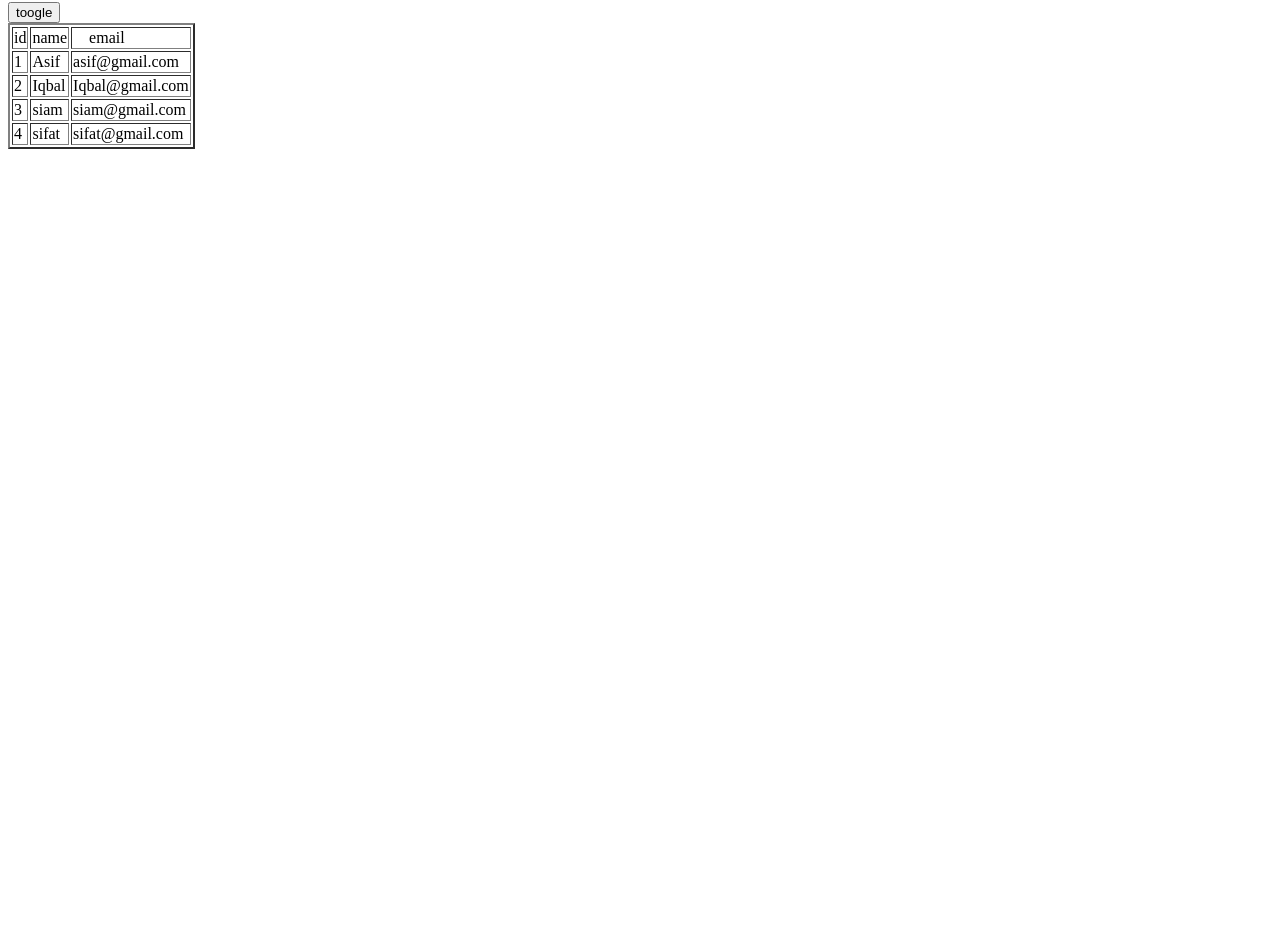
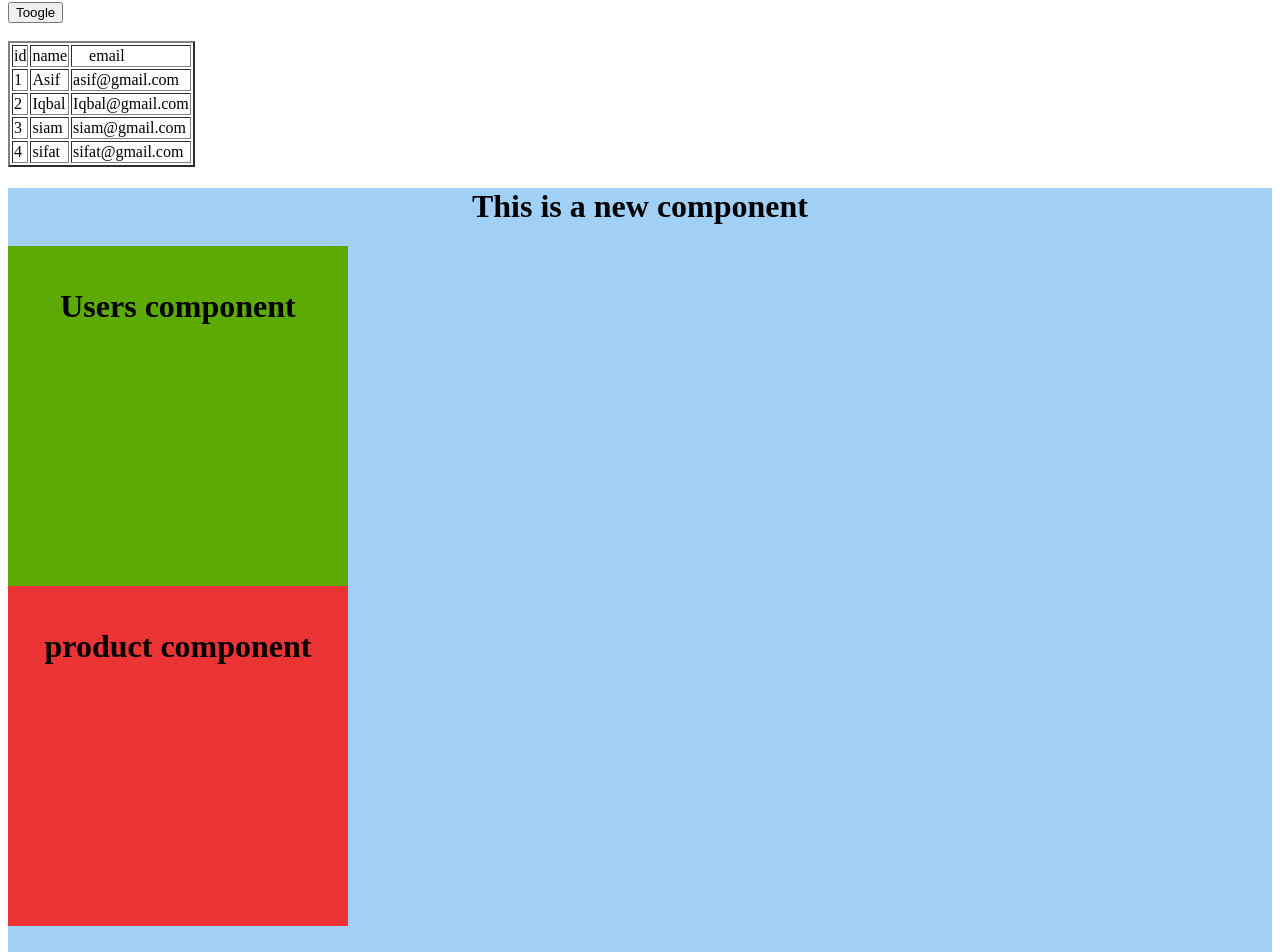
Before and after one commit to SifatNiloy/first-vue-app, a Vue app: page / in a window 1280 px wide. Shown: the part 291-1243 px from the top of the page. Before the commit the page ends 800 px from the top, so only its background shows below. Built offline with nearby package versions, Linux system fonts and the light colour scheme.

Commit message:
creating component done

```diff
--- a/src/App.vue
+++ b/src/App.vue
@@ -2,6 +2,7 @@
 import HelloWorld from './components/HelloWorld.vue'
 import TheWelcome from './components/TheWelcome.vue'
 import Home from './components/Home.vue';
+import New from './components/New.vue';
 </script>
 
 <template>
@@ -16,7 +17,7 @@ import Home from './components/Home.vue';
 
   <main>
     <Home data="sifat is here" msg="we are brothers"></Home>
-
+    <New></New>
   </main>
 </template>
 
--- a/src/components/Home.vue
+++ b/src/components/Home.vue
@@ -6,8 +6,8 @@
         <button v-on:mouseover="hello('data')">Call hello function</button>
         <h2 v-if="show">Conditional Rendering in vue js</h2>
         <h2 v-else>else side</h2>
-        <button v-on:click="display">toogle</button>
-
+        <button v-on:click="display">Toogle</button>
+        <br> <br>
         <table border="2px">
             <tr>
                 <td>id</td>
--- /dev/null
+++ b/src/components/New.vue
@@ -0,0 +1,25 @@
+<template>
+    <div class="new">
+        <h1>This is a new component</h1>
+        <Users></Users>
+        <Products></Products>
+    </div>
+</template>
+<script>
+import Users from './Users.vue';
+import Products from './Products.vue';
+export default{
+    name: "Home",
+    components:{
+    Users,
+    Products
+}
+}
+</script>
+<style>
+.new{
+    background-color: rgb(161, 208, 247);
+    height: 800px;
+    text-align: center;
+}
+</style>
--- /dev/null
+++ b/src/components/Products.vue
@@ -0,0 +1,18 @@
+<template>
+    <div class="child">
+        <h1>product component</h1>
+    </div>
+</template>
+<script>
+export default{
+    name: 'users'
+}
+</script>
+<style>
+.child{
+    height: 300px;
+    width: 300px;
+    background-color: rgb(236, 52, 52);
+    padding: 20px;
+}
+</style>
--- /dev/null
+++ b/src/components/Users.vue
@@ -0,0 +1,18 @@
+<template>
+    <div class="user">
+        <h1>Users component</h1>
+    </div>
+</template>
+<script>
+export default{
+    name: 'users'
+}
+</script>
+<style>
+.user{
+    height: 300px;
+    width: 300px;
+    background-color: rgb(92, 170, 3);
+    padding: 20px;
+}
+</style>
```
